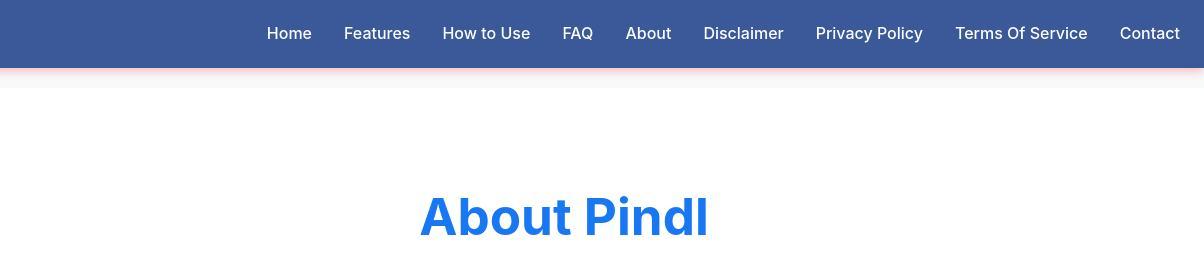
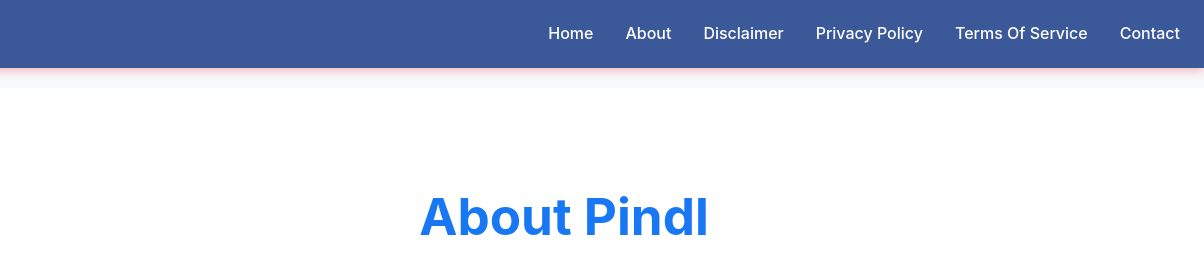
Before and after one commit to hendynoize/Pindl---Online-Pinterest-HD-Image-Video-Downloader, a plain HTML site: page about.html in a window 1280 px wide. Shown: the top 280 px of the page, 76-1280 px from the left. Drawn offline with Linux system fonts and the light colour scheme.

Commit message:
Update about.html

```diff
--- a/about.html
+++ b/about.html
@@ -542,9 +542,7 @@ max-width: 1280px;
 
             <div class="nav-menu">
 				<a href="https://pindl.online/" class="nav-link">Home</a>
-                <a href="#features" class="nav-link">Features</a>
-                <a href="#how-to-use" class="nav-link">How to Use</a>
-                <a href="#faq" class="nav-link">FAQ</a>
+
                 <a href="about" class="nav-link">About</a>
                 <a href="disclaimer" class="nav-link">Disclaimer</a>
                 <a href="privacy-policy" class="nav-link">Privacy Policy</a>
```
